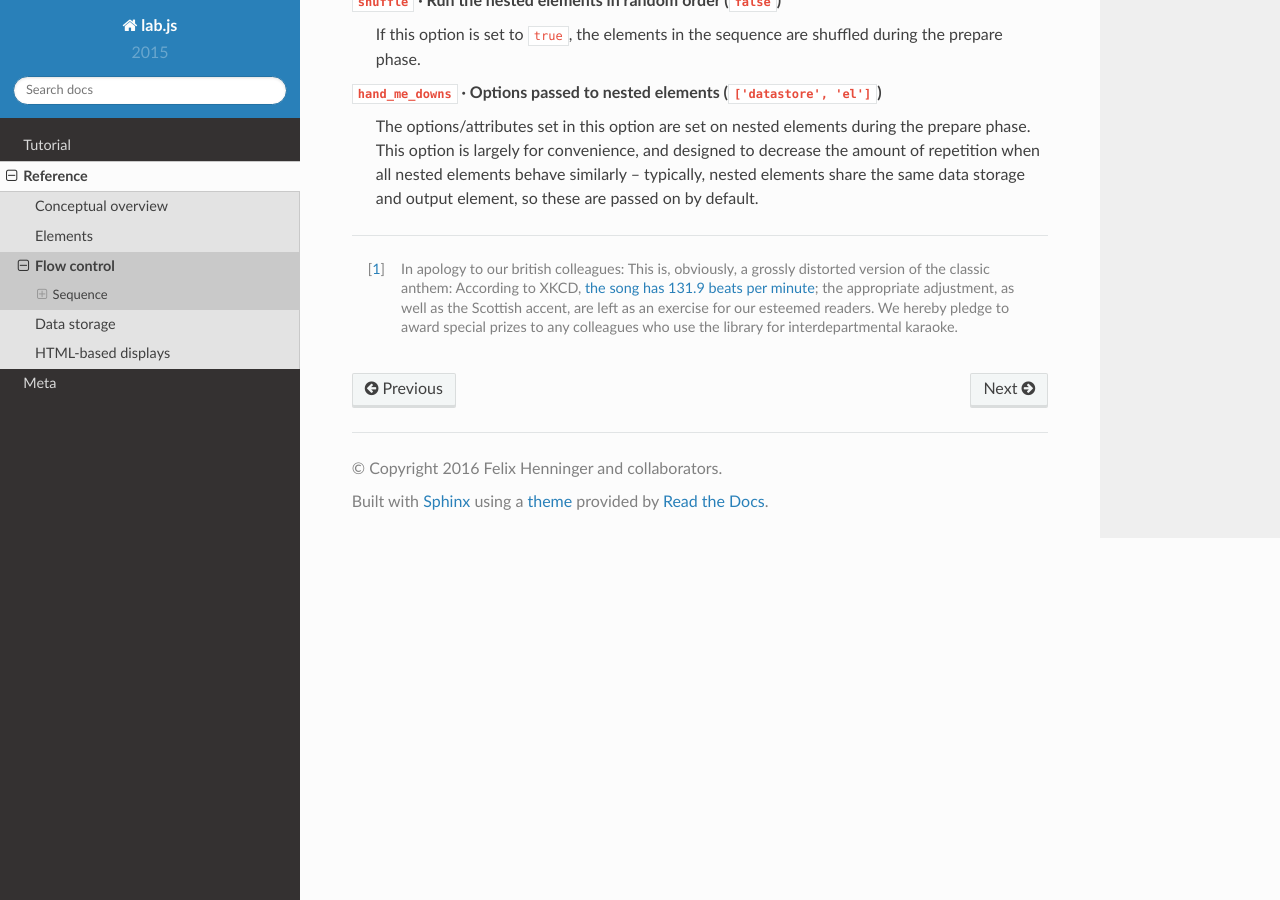
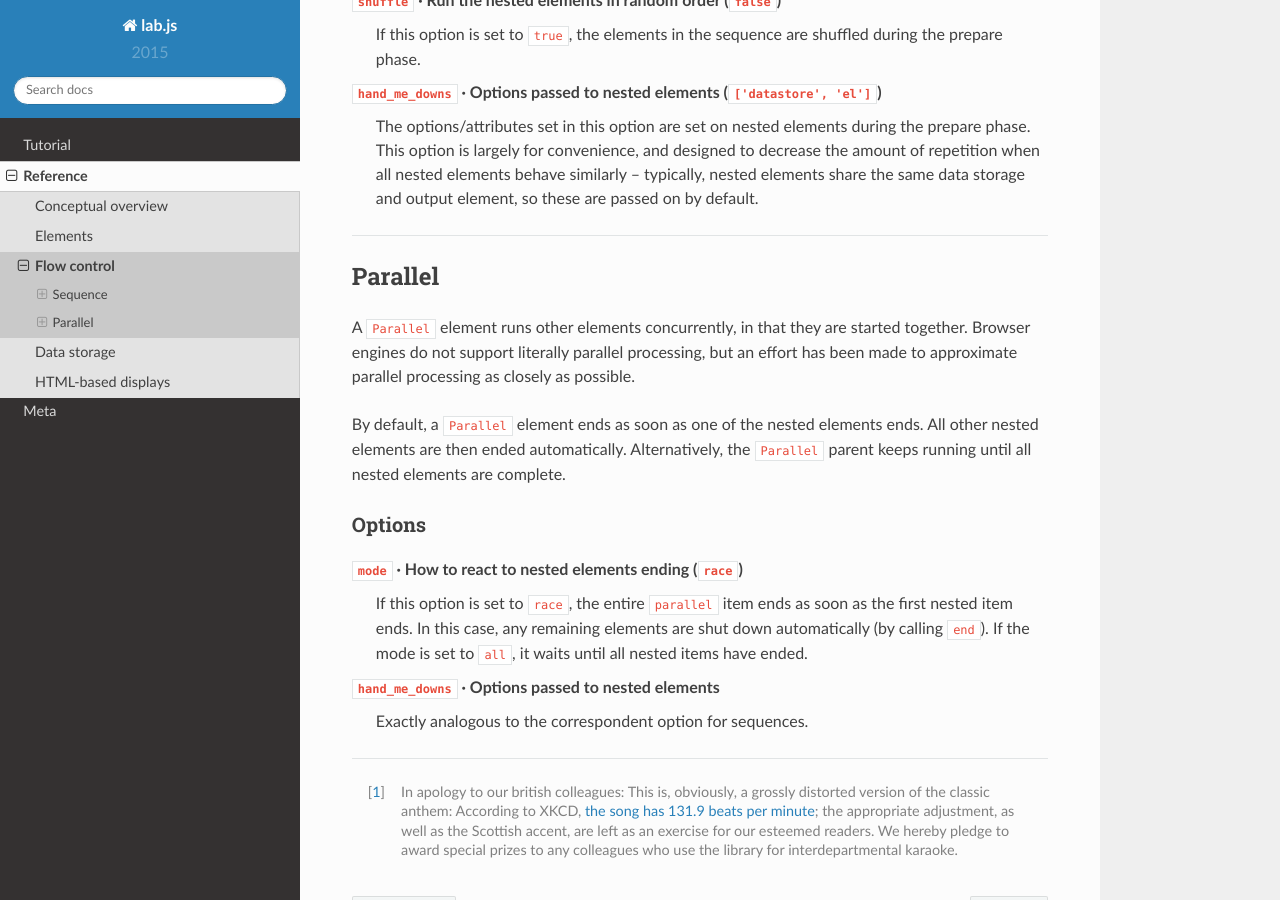
Before and after one commit to FelixHenninger/lab.js, a Sphinx documentation site: the page built from docs/reference/flow.rst, in a window 1280 px wide and 900 px high, scrolled down 1282 px. Built offline with Sphinx 7.4.7 and the Read the Docs theme 2.0.0, drawn with Linux system fonts in a browser that asks for light colours.

Commit message:
Add documentation for Parallel element

```diff
--- a/docs/reference/flow.rst
+++ b/docs/reference/flow.rst
@@ -73,6 +73,31 @@ sequence accepts two additional options:
   elements share the same data storage and output element, so these are passed
   on by default.
 
+----
+
+Parallel
+--------
+
+A ``Parallel`` element runs other elements concurrently, in that they are
+started together. Browser engines do not support literally parallel processing,
+but an effort has been made to approximate parallel processing as closely as
+possible.
+
+By default, a ``Parallel`` element ends as soon as one of the nested elements
+ends. All other nested elements are then ended automatically. Alternatively,
+the ``Parallel`` parent keeps running until all nested elements are complete.
+
+Options
+^^^^^^^
+
+``mode`` · How to react to nested elements ending (``race``)
+  If this option is set to ``race``, the entire ``parallel`` item ends as soon
+  as the first nested item ends. In this case, any remaining elements are shut
+  down automatically (by calling ``end``). If the mode is set to ``all``, it
+  waits until all nested items have ended.
+
+``hand_me_downs`` · Options passed to nested elements
+  Exactly analogous to the correspondent option for sequences.
 
 ----
 
```
